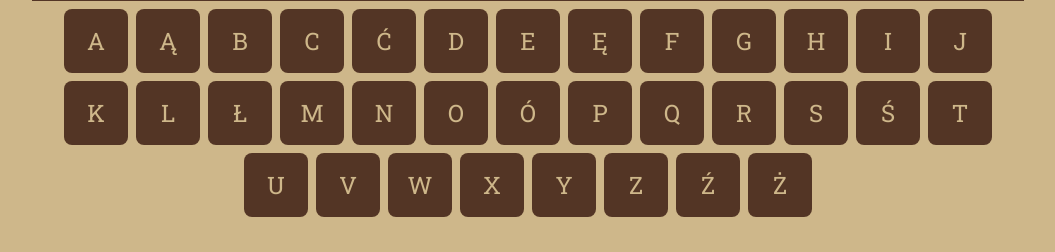
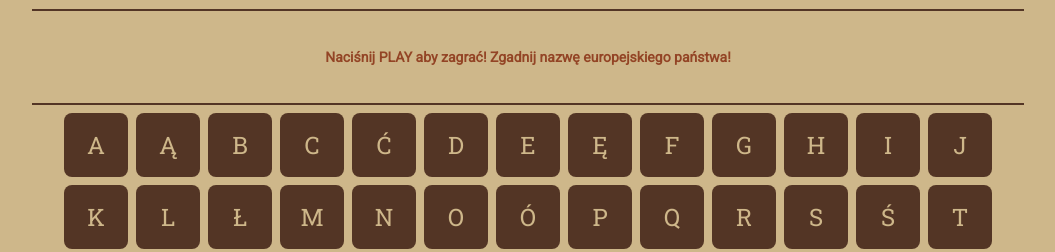
Before and after one commit to NetPax/hangmanapp, a plain HTML site: page index.html in a window 1280 px wide. Shown: the part 275-527 px from the top of the page, without its empty margins (112-1167 px from the left). Drawn offline with Linux system fonts and the light colour scheme.

Commit message:
CSS fixes: removed height of container divs, centered entire app with Flexbox

```diff
--- a/css/style.css
+++ b/css/style.css
@@ -55,8 +55,11 @@ html, body {
 body {
   background: #ceb78a;
 }
-#root, .app {
+#root {
   height: 100%;
+  display: flex;
+  align-items: center;
+  justify-content: center;
 }
 p {
   font-family: 'Roboto', sans-serif;
```
